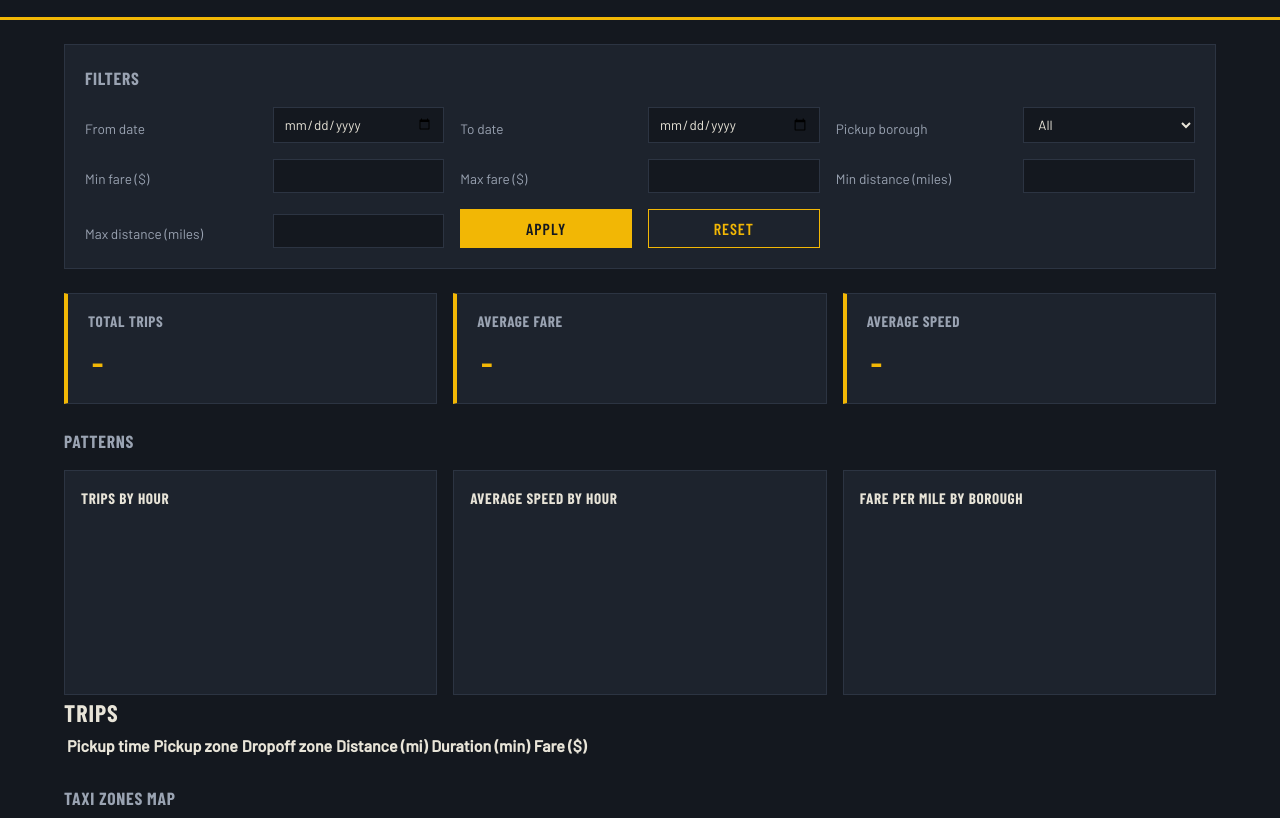
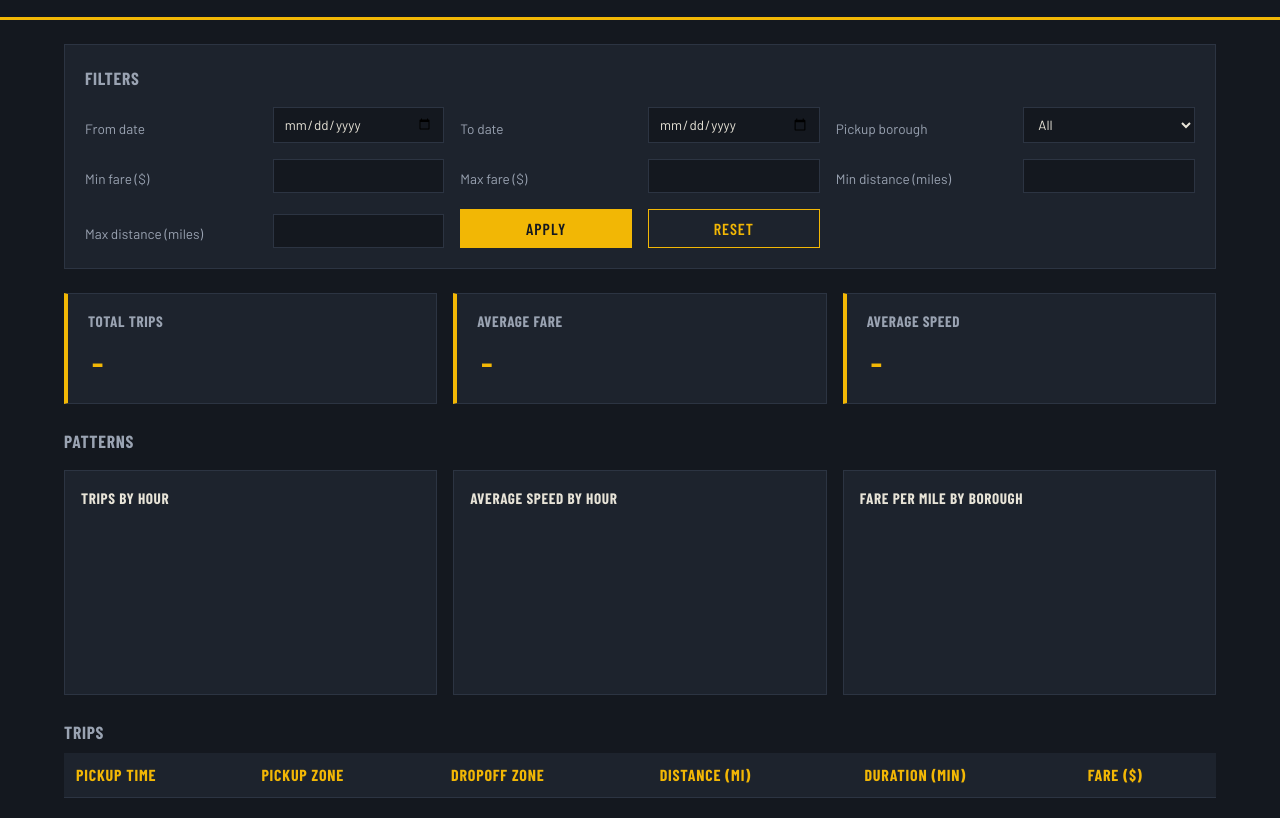
Before and after one commit to gunnogere/Team4C1_Summative_Urban_Mobility_Data_Explorer, a plain HTML site: page frontend/index.html in a window 1280 px wide. Shown: the part 117-935 px from the top of the page. Drawn offline with nearby package versions, Linux system fonts and the light colour scheme.

Commit message:
add responsive rules for small screens

```diff
--- a/frontend/style.css
+++ b/frontend/style.css
@@ -179,3 +179,65 @@ button:hover {
     background: var(--panel);
     border: 1px solid var(--line);
 }
+
+/* trips table: yellow header row, thin lines between rows */
+#table-section {
+    margin-top: 24px;
+    overflow-x: auto;
+}
+
+#table-section h2 {
+    font-size: 1.1rem;
+    color: var(--muted);
+    margin-bottom: 8px;
+}
+
+table {
+    width: 100%;
+    border-collapse: collapse;
+    background: var(--panel);
+}
+
+th,
+td {
+    padding: 10px 12px;
+    text-align: left;
+    border-bottom: 1px solid var(--line);
+}
+
+th {
+    font-family: "Barlow Condensed", sans-serif;
+    text-transform: uppercase;
+    letter-spacing: 0.05em;
+    color: var(--taxi);
+    cursor: pointer;
+}
+
+/* small screens: tighter spacing, one chart per row */
+@media (max-width: 600px) {
+    main {
+        padding: 12px;
+    }
+
+    header h1 {
+        font-size: 1.8rem;
+    }
+
+    #charts {
+        grid-template-columns: 1fr;
+    }
+
+    #map {
+        height: 300px;
+    }
+
+    .card p {
+        font-size: 1.6rem;
+    }
+
+    th,
+    td {
+        padding: 6px 8px;
+        font-size: 0.85rem;
+    }
+}
```
